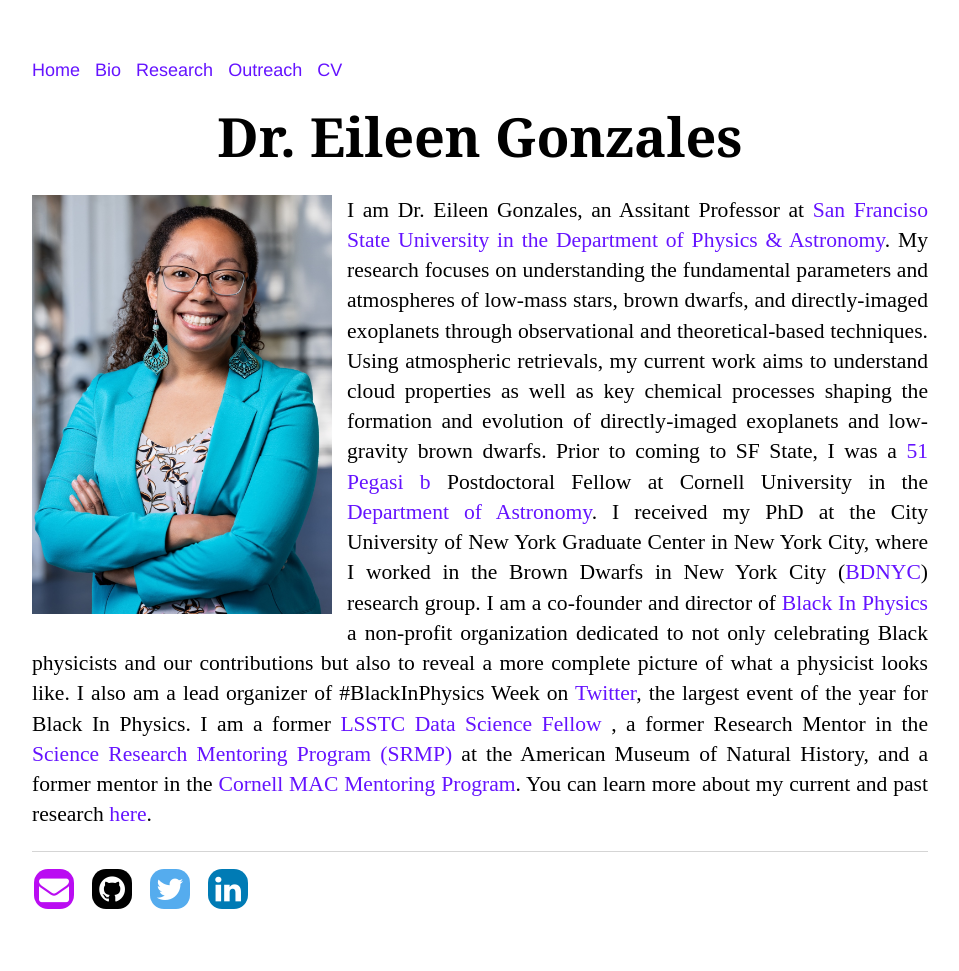
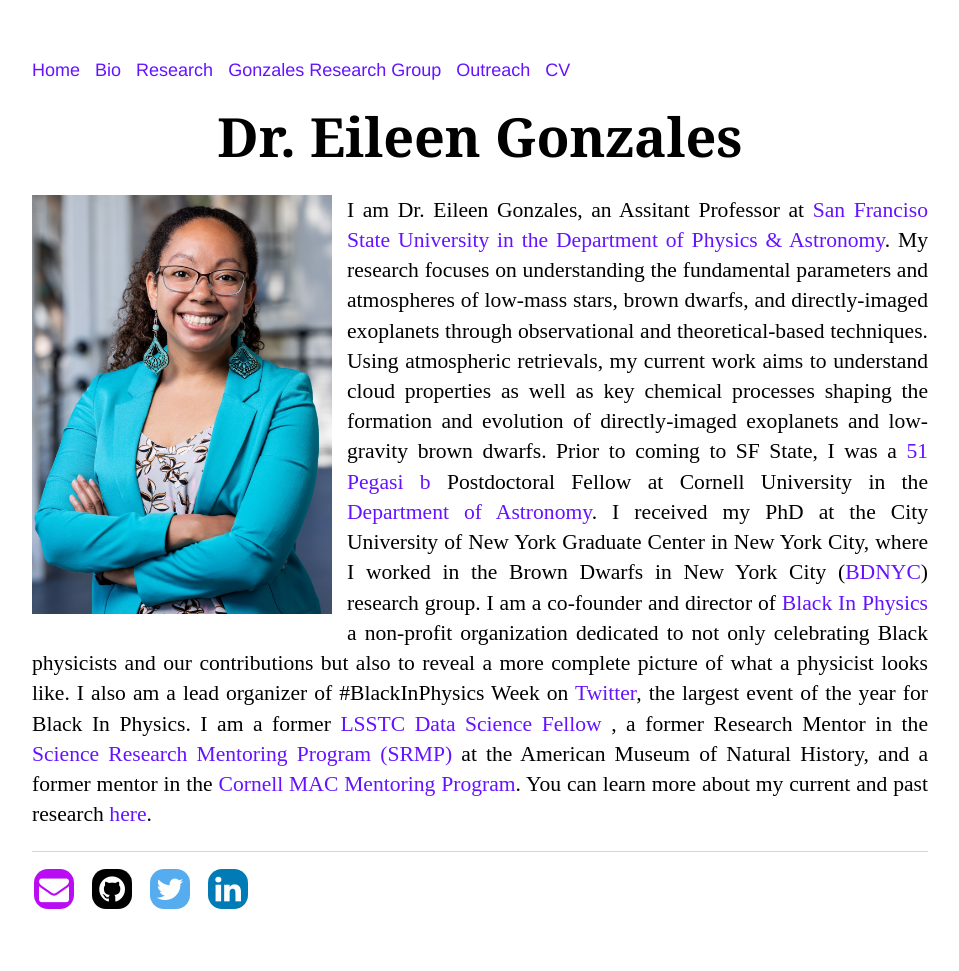
Before and after one commit to ECGonzales/ECGonzales.github.io, a Jekyll site: the page built from index.html, in a window 1280 px wide. Shown: the whole page, without its empty margins (160-1119 px from the left). Built offline with Jekyll 4.4.1, drawn with Linux system fonts in a browser that asks for light colours.

Commit message:
Update email and add group tab default.html

```diff
--- a/_layouts/default.html
+++ b/_layouts/default.html
@@ -13,6 +13,7 @@
 	        		<li><a href="/">Home</a></li>
 				<li><a href="/Bio">Bio</a></li>
 		        	<li><a href="/Research">Research</a></li>
+				<li><a href="/GonzalesGroup">Gonzales Research Group</a></li>
 				<li><a href="/Outreach">Outreach</a></li>
 	        		<li><a href="/CV">CV</a></li>
 	    		</ul>
@@ -29,7 +30,7 @@
 			<footer>
 	    		<ul>
 
-	        		<li><a href="mailto:ecg224@cornell.edu" class="fa fa-envelope" aria-hidden="true"></a></li>
+	        		<li><a href="mailto:egonzales@sfsu.edu" class="fa fa-envelope" aria-hidden="true"></a></li>
 	        		<li><a href="https://github.com/ECGonzales" class="fa fa-github"></a></li>
               			<li><a href="https://twitter.com/EGonzales788" class="fa fa-twitter"></a></li>
 				<li><a href="https://www.linkedin.com/in/eileengonzales/" class="fa fa-linkedin"></a></li>
```
